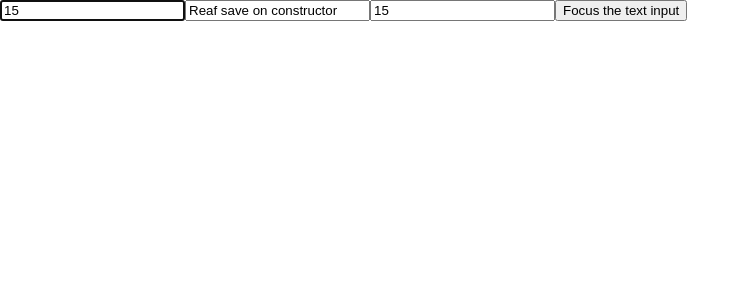
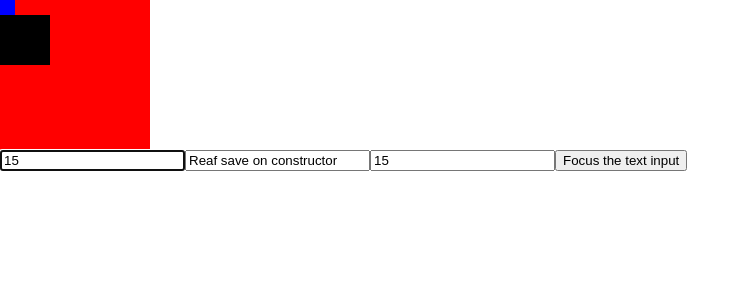
Before and after one commit to vladtihonovskiy/react-lessons-new, a React (Create React App) app: page / in a window 1280 px wide. Shown: the top 300 px of the page, without its empty margins (0-750 px from the left). Built offline with nearby package versions, Linux system fonts and the light colour scheme.

Commit message:
Add this.props.children

```diff
--- a/src/App.js
+++ b/src/App.js
@@ -2,6 +2,7 @@ import React, { Component } from 'react';
 import logo from './logo.svg';
 import './App.css';
 import ReactDOM from "react-dom";
+import Box from "./Box/Box";
 
 class App extends React.Component {
 	constructor(props) {
@@ -24,7 +25,11 @@ class App extends React.Component {
 
 		this.setState({
 			text:  this.refs.textInputSmartInput.value
+		}, () => {
+			console.log("state inside callback", this.state.text);
 		});
+		console.log("state outside callback", this.state.text);
+
 
 		this.textInputSmartInputCreating.current.value = "Reaf save on constructor";
 	}
@@ -50,6 +55,13 @@ class App extends React.Component {
 		//console.log(this.textInputSmartInput);
 		return (
 			<div>
+
+
+				<Box color={"red"} width={"150px"} height={"150px"}>
+					<Box color={"blue"} width={"15px"} height={"15px"} />
+					<Box color={"black"} width={"50px"} height={"50px"} />
+				</Box>
+
 				<input
 					type="text"
 					onChange={this.focusTextInput}
--- /dev/null
+++ b/src/Box/Box.css
@@ -0,0 +1,4 @@
+.container {
+    width: 300px;
+    height: 100px;
+}
--- /dev/null
+++ b/src/Box/Box.js
@@ -0,0 +1,32 @@
+import React, { Component, Fragment } from 'react';
+import { string } from 'prop-types';
+import './Box.css';
+
+
+class Box extends React.Component {
+	static propTypes = {
+		propClassName: string,
+		color: string,
+		width: string,
+		height: string
+	}
+
+	render() {
+		// tell React that we want to associate the <input> ref
+		// with the `textInput` that we created in the constructor
+		//console.log(this.textInputSmartInput);
+		const { propClassName, color, width, height } = this.props;
+		return (
+			<Fragment>
+				<div style={{
+					backgroundColor: color,
+					width: width,
+					height: height
+				}}>
+					{ this.props.children }
+				</div>
+			</Fragment>
+		);
+	}
+}
+export default Box
```
